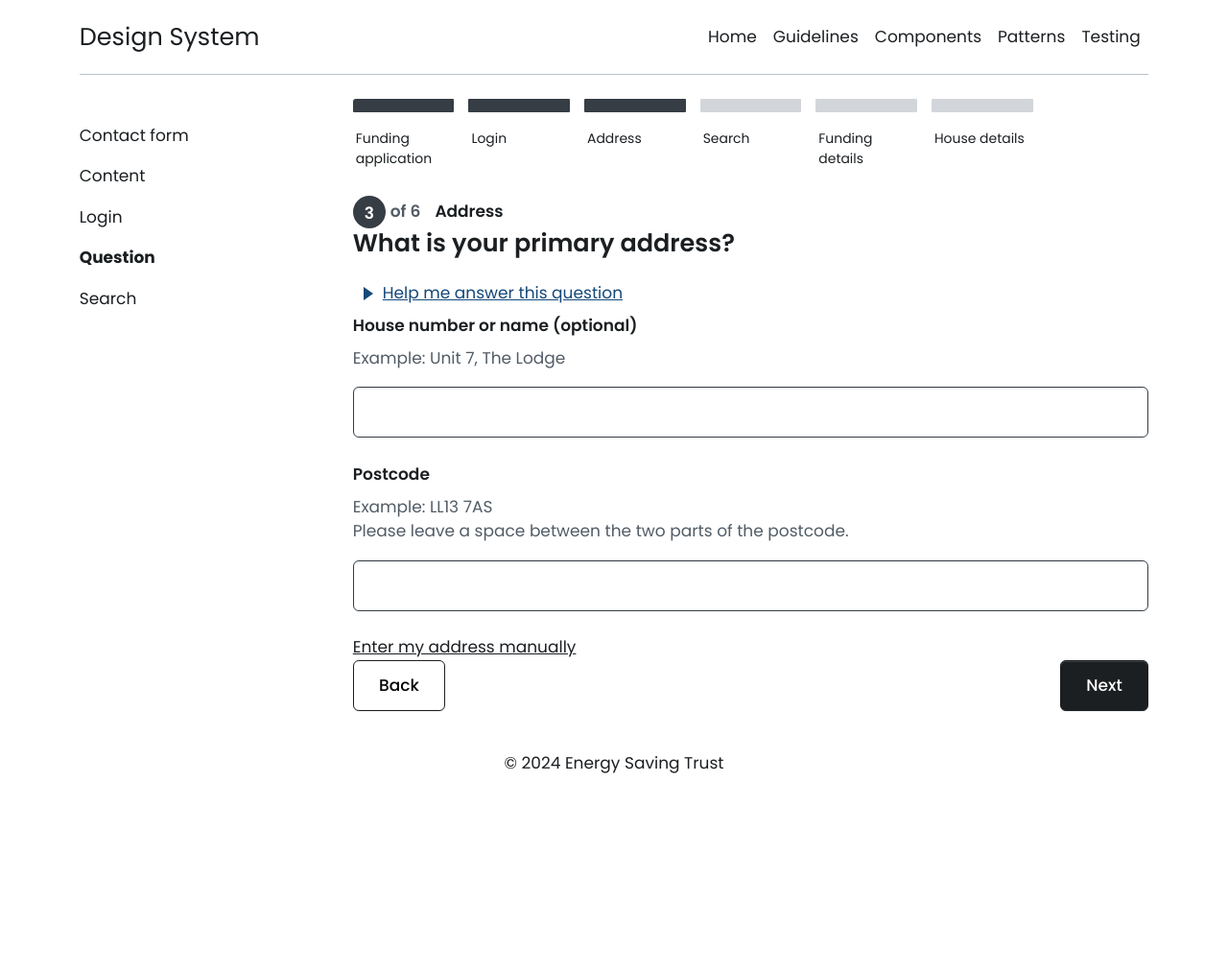
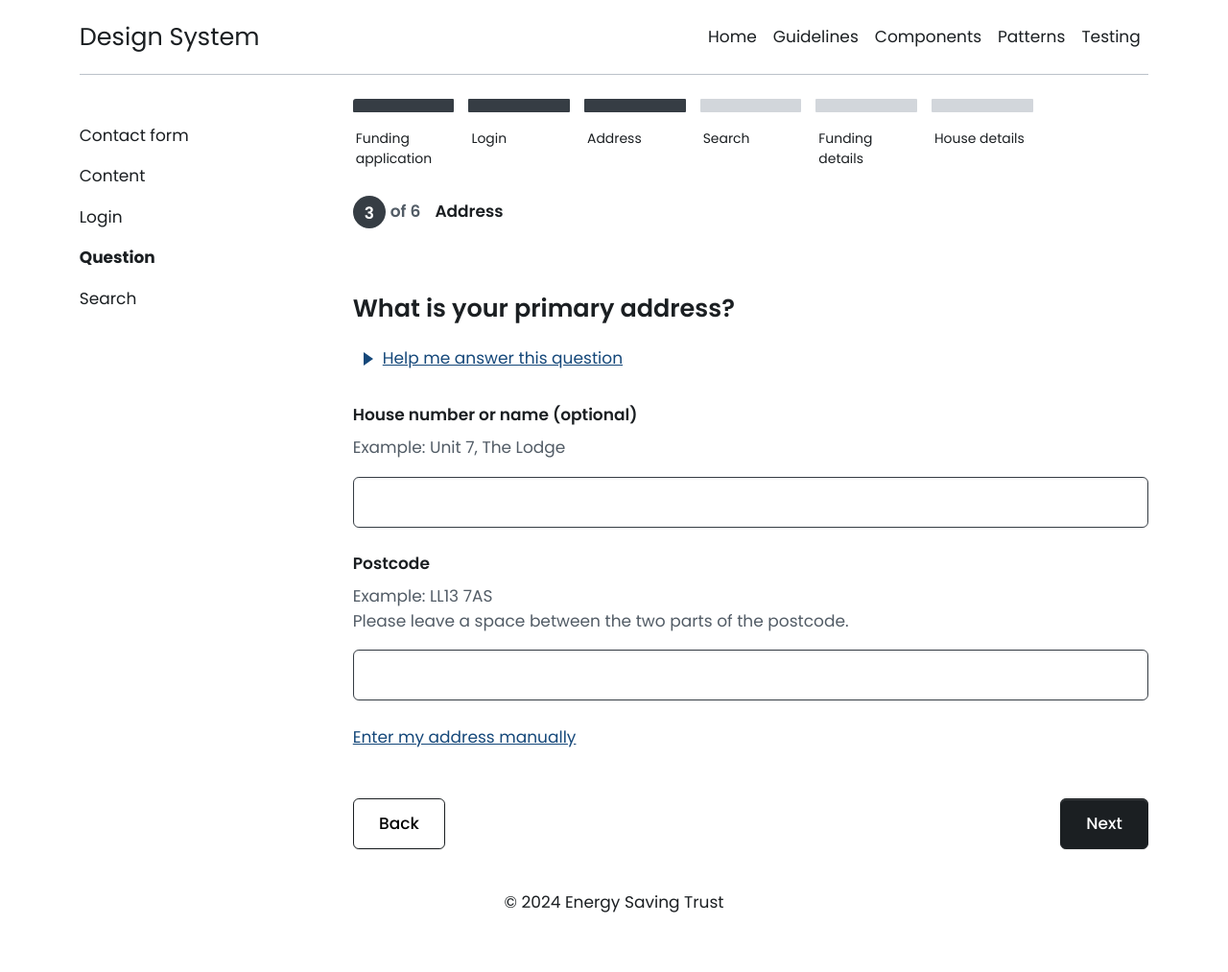
Before and after one commit to Energy-Saving-Trust/Design-System, a Jekyll site: the page built from testing/question.md, in a window 1280 px wide. Shown: the whole page at 96% size. Built offline with Jekyll 4.4.1, drawn with Linux system fonts in a browser that asks for light colours; nearby versions of some CDN libraries; before the commit the page ends 900 px from its top, so only the background shows below that.

Commit message:
question spacing

```diff
--- a/testing/question.md
+++ b/testing/question.md
@@ -10,7 +10,7 @@ section: testing
   }
 </style>
 
-<div id="progress-bar" class="progress progress-steps">
+<div id="progress-bar" class="progress progress-steps mb-5">
   <div class="progress-steps-grid">
     <div class="progress-step">
       <div class="progress-bar full" role="progressbar" aria-valuenow="100" aria-valuemin="0" aria-valuemax="100"></div>
@@ -46,7 +46,7 @@ section: testing
 </div>
 
 <fieldset id="automatic-address">
-  <legend><h2 class="h4 mb-2">What is your primary address?</h2></legend>
+  <legend><h2 class="h4 mb-2 mt-3">What is your primary address?</h2></legend>
   <a class="hint-link" data-bs-toggle="collapse" href="#collapseExample" role="button" aria-expanded="false" aria-controls="collapseExample">
     Help me answer this question
   </a>
@@ -55,7 +55,7 @@ section: testing
       Some placeholder content for the collapse component. This panel is hidden by default but revealed when the user activates the relevant trigger.
     </div>
   </div>
-  <div class="mb-4">
+  <div class="mb-4 mt-4">
     <label for="address_2" class="form-label">House number or name (optional)</label>
     <div class="form-text">Example: Unit 7, The Lodge</div>
     <input type="text" class="form-control" id="address_2">
@@ -66,7 +66,7 @@ section: testing
   Please leave a space between the two parts of the postcode.</div>
     <input required type="text" class="form-control" id="postcode">
   </div>
-  <a href="#manual-entry">Enter my address manually</a>
+  <a style="color:#15487A" href="#manual-entry">Enter my address manually</a>
 </fieldset>
 
 <fieldset id="address-found" class="hidden">
@@ -91,7 +91,7 @@ section: testing
       </label>
     </div>
   </div>
-  <a href="#manual-entry">Enter my address manually</a>
+  <a style="color:#15487A" href="#manual-entry">Enter my address manually</a>
 </fieldset>
 
 <fieldset id="manual-address" class="hidden">
@@ -126,17 +126,17 @@ section: testing
   Please leave a space between the two parts of the postcode.</div>
     <input type="text" class="form-control" id="postcode">
   </div>
-  <p>Skip manual entry. <a href="#automatic-entry">Find my address</a></p>
+  <p>Skip manual entry. <a style="color:#15487A" href="#automatic-entry">Find my address</a></p>
 </fieldset>
 
-<div id="address-buttons" class="d-flex justify-content-between">
+<div id="address-buttons" class="d-flex justify-content-between mt-5">
   <button type="button" class="btn btn-secondary">Back</button>
   <button type="button" class="btn btn-primary">Next</button>
 </div>
 
-<div class="hidden" id="completed">
-  <h2>Task successfully completed</h2>
-  <button type="button" class="btn btn-primary">Next task</button>
+<div style="display: flex;flex-direction: column;justify-content: center;align-items: center;" class="hidden mt-5" id="completed">
+  <h2 style="text-align: center">Task successfully completed</h2>
+  <button type="button" class="btn btn-primary mt-4">Next task</button>
 </div>
 
 <script>
```
